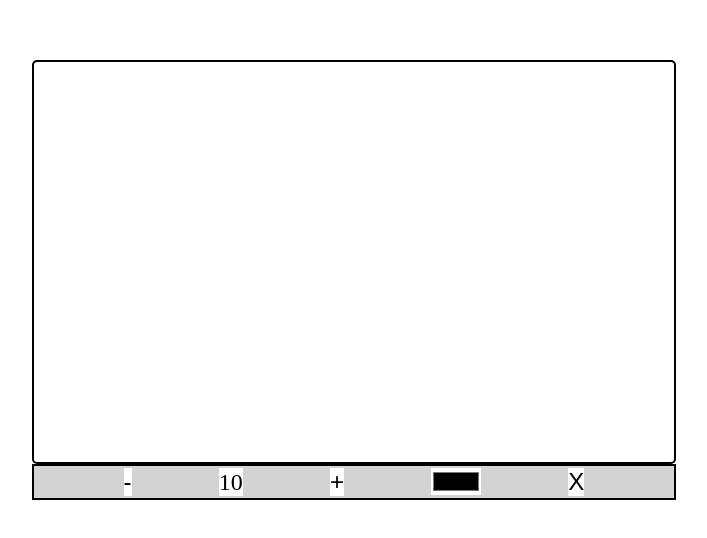
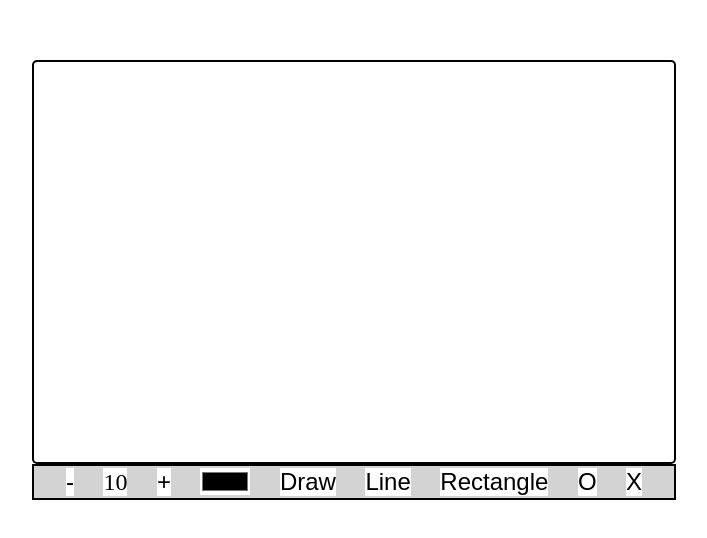
Before and after one commit to Sury0803/PaintApp, a plain HTML site: page Paint/index.html in a window 1280 px wide. Shown: the part 120-658 px from the top of the page, without its empty margins (286-993 px from the left). Drawn offline with Linux system fonts and the light colour scheme.

Commit message:
Update index.html

```diff
--- a/Paint/index.html
+++ b/Paint/index.html
@@ -14,6 +14,10 @@
         <span id="num">10</span>
         <button id="inc">+</button>
         <input type="color" id="color">
+        <button id="draw">Draw</button>
+        <button id="line">Line</button>
+        <button id="rect">Rectangle</button>
+        <button id="circle">O</button>
         <button id="reset">X</button>
     </div>
     <script src="index.js"></script>
```
